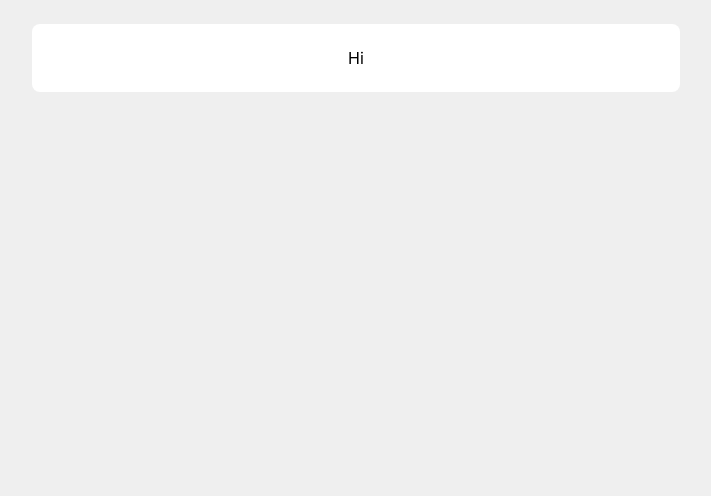
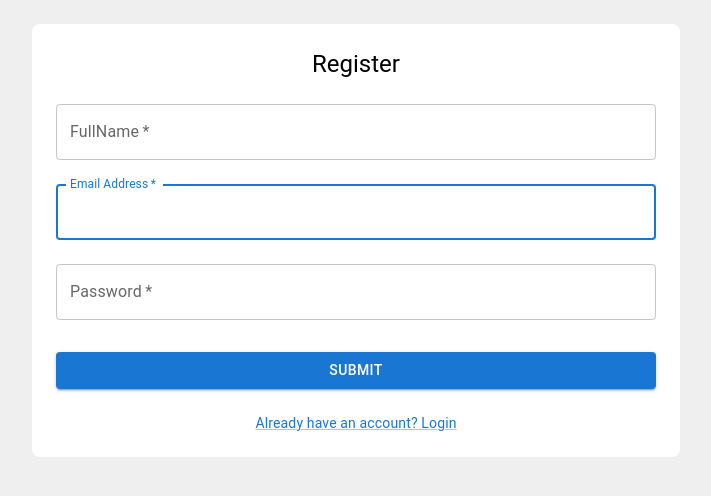
Before and after one commit to mohammadmehdi-rp/bentoak-test, a React (Create React App) app: page / in a window 1280 px wide. Shown: the top 496 px of the page, without its empty margins (284-995 px from the left). Built offline with nearby package versions, Linux system fonts and the light colour scheme.

Commit message:
feat: add RegisterPage ui

```diff
--- a/src/index.tsx
+++ b/src/index.tsx
@@ -1,15 +1,20 @@
-import React from 'react';
-import ReactDOM from 'react-dom/client';
-import './index.css';
-import App from './App';
-import reportWebVitals from './reportWebVitals';
+import React from "react";
+import ReactDOM from "react-dom/client";
+import "./index.css";
+import App from "./App";
+import reportWebVitals from "./reportWebVitals";
+import { ThemeProvider, createTheme } from "@mui/material";
+
+const defaultTheme = createTheme();
 
 const root = ReactDOM.createRoot(
-  document.getElementById('root') as HTMLElement
+  document.getElementById("root") as HTMLElement
 );
 root.render(
   <React.StrictMode>
-    <App />
+    <ThemeProvider theme={defaultTheme}>
+      <App />
+    </ThemeProvider>
   </React.StrictMode>
 );
 
--- a/src/pages/register/RegisterPage.tsx
+++ b/src/pages/register/RegisterPage.tsx
@@ -1,7 +1,82 @@
+import {
+  Box,
+  Button,
+  Checkbox,
+  FormControlLabel,
+  Grid,
+  Link,
+  TextField,
+  Typography,
+} from "@mui/material";
 import { AuthLayout } from "layouts";
 
 function RegisterPage() {
-  return <AuthLayout>Hi</AuthLayout>;
+  return (
+    <AuthLayout>
+      <Box
+        sx={{
+          display: "flex",
+          flexDirection: "column",
+          alignItems: "center",
+        }}
+      >
+        <Typography component="h1" variant="h5">
+          Register
+        </Typography>
+        <Box component="form" onSubmit={() => {}} noValidate sx={{ mt: 1 }}>
+          <TextField
+            margin="normal"
+            required
+            fullWidth
+            id="fullName"
+            label="FullName"
+            name="fullName"
+            autoComplete="fullName"
+            autoFocus
+          />
+          <TextField
+            margin="normal"
+            required
+            fullWidth
+            id="email"
+            label="Email Address"
+            name="email"
+            autoComplete="email"
+            autoFocus
+          />
+          <TextField
+            margin="normal"
+            required
+            fullWidth
+            name="password"
+            label="Password"
+            type="password"
+            id="password"
+            autoComplete="current-password"
+          />
+          <Button
+            type="submit"
+            fullWidth
+            variant="contained"
+            sx={{ mt: 3, mb: 3 }}
+          >
+            Submit
+          </Button>
+          <Box
+            sx={{
+              display: "flex",
+              flexDirection: "column",
+              alignItems: "center",
+            }}
+          >
+            <Link href="#" variant="body2">
+              {"Already have an account? Login"}
+            </Link>
+          </Box>
+        </Box>
+      </Box>
+    </AuthLayout>
+  );
 }
 
 export default RegisterPage;
```
